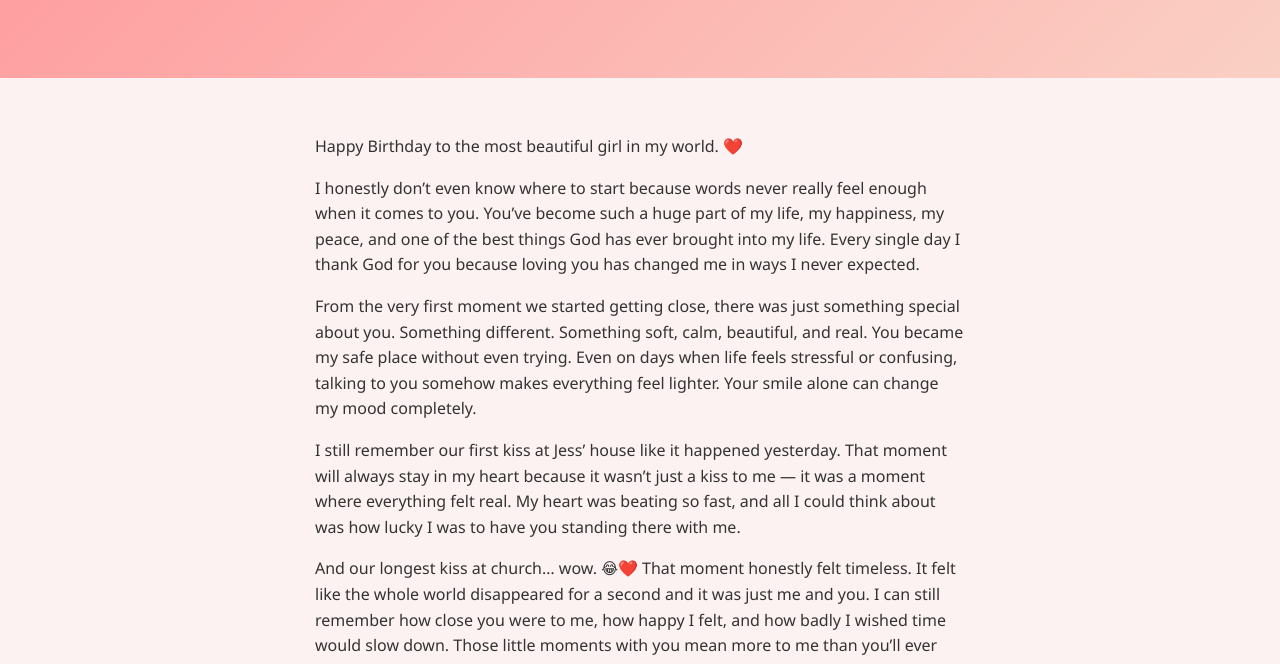
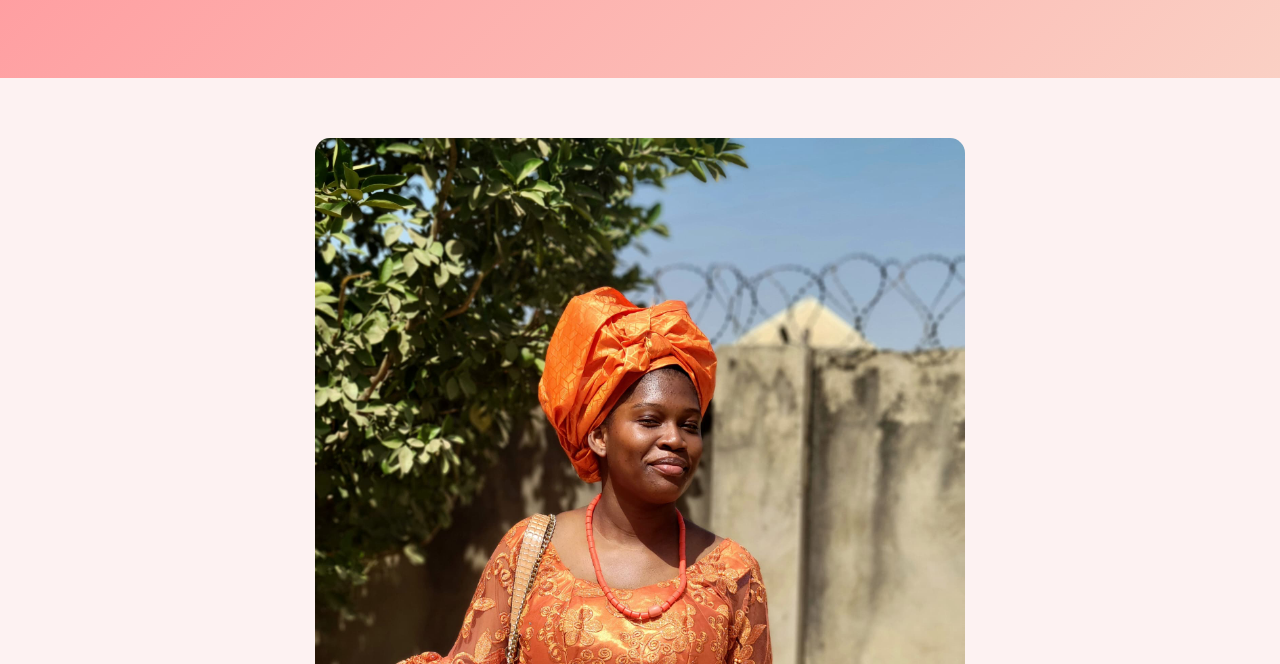
Before and after one commit to samueladeyemi781-art/birthday, a plain HTML site: page index.html in a window 1280 px wide. Shown: the part 136-800 px from the top of the page. Drawn offline with Linux system fonts and the light colour scheme.

Commit message:
Update index.html

```diff
--- a/index.html
+++ b/index.html
@@ -22,6 +22,8 @@
     </header>
 
     <section class="message">
+        <img src="IMG-20260104-WA0041.jpg" alt="Birthday Photo" style="width:100%; border-radius:15px; margin: 20px 0;">
+
         <p>Happy Birthday to the most beautiful girl in my world. ❤️</p>
         <p>I honestly don’t even know where to start because words never really feel enough when it comes to you. You’ve become such a huge part of my life, my happiness, my peace, and one of the best things God has ever brought into my life. Every single day I thank God for you because loving you has changed me in ways I never expected.</p>
         <p>From the very first moment we started getting close, there was just something special about you. Something different. Something soft, calm, beautiful, and real. You became my safe place without even trying. Even on days when life feels stressful or confusing, talking to you somehow makes everything feel lighter. Your smile alone can change my mood completely.</p>
```
